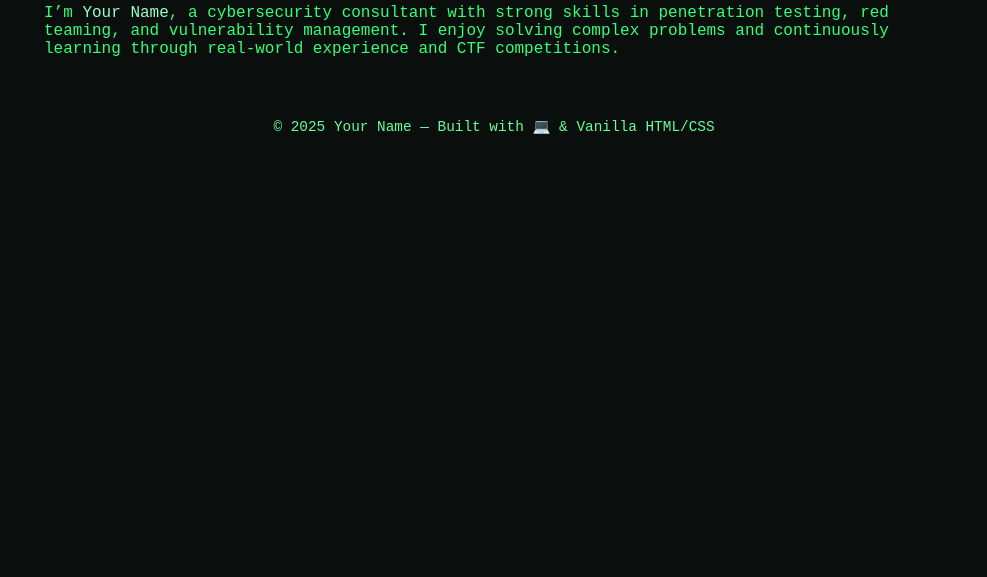
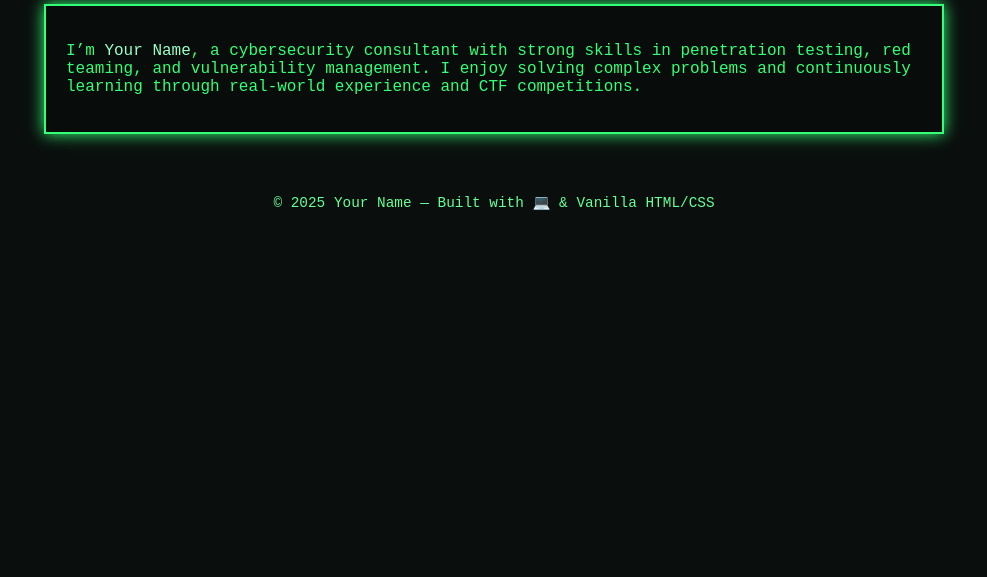
Before and after one commit to htinaunglu/htinaunglu.github.io, a plain HTML site: page index.html in a window 1280 px wide. Shown: the part 223-800 px from the top of the page, without its empty margins (146-1133 px from the left). Drawn offline with Linux system fonts and the light colour scheme.

Commit message:
added CRT effect to the body texts

```diff
--- a/index.html
+++ b/index.html
@@ -82,6 +82,13 @@
       0%, 100% { opacity: 1; }
       50% { opacity: 0; }
     }
+
+    .terminal-box {
+      border: 2px solid #33ff77;
+      padding: 20px;
+      background-color: rgba(0, 0, 0, 0.2);
+      box-shadow: 0 0 15px #33ff77;
+    }
   </style>
 </head>
 
@@ -99,36 +106,44 @@
 
     <section id="about" class="active">
       <h2><span id="header-about"></span><span class="cursor"></span></h2>
+      <div class="terminal-box">
         <p>
           I’m <span class="highlight">Your Name</span>, a cybersecurity consultant with strong skills in penetration testing, red teaming, and vulnerability management. I enjoy solving complex problems and continuously learning through real-world experience and CTF competitions.
         </p>
+      </div>
     </section>
 
     <section id="experience">
       <h2><span id="header-experience"></span><span class="cursor"></span></h2>
+      <div class="terminal-box">
         <ul>
           <li><strong>Security Consultant</strong> @ Telecom Co. (2023 - Present)</li>
           <li><strong>Web Developer</strong> @ Myanmar Co., Ltd. (2022)</li>
           <li><strong>CTF Team Co-founder</strong> & National Representative – ASEAN-Japan Cyber SEA Games</li>
         </ul>
+      </div>
     </section>
 
     <section id="projects">
       <h2><span id="header-projects"></span><span class="cursor"></span></h2>
+      <div class="terminal-box">
         <ul>
           <li>Monthly Top 10 @ HackTheBox / TryHackMe</li>
           <li>Security awareness trainer for 500+ employees</li>
           <li>Built and maintained Python-based recon tools</li>
           <li>Joined MetaCTF, Advent of Cyber, internal red team ops</li>
         </ul>
+      </div>
     </section>
 
     <section id="contact">
       <h2><span id="header-contact"></span><span class="cursor"></span></h2>
+      <div class="terminal-box">
         <p>Email: <a href="mailto:you@example.com">you@example.com</a></p>
         <p>GitHub: <a href="https://github.com/yourusername" target="_blank">github.com/yourusername</a></p>
         <p>LinkedIn: <a href="https://linkedin.com/in/yourprofile" target="_blank">linkedin.com/in/yourprofile</a></p>
         <p><a href="Your_Resume.pdf" target="_blank">📄 Download My Resume (PDF)</a></p>
+      </div>
     </section>
 
     <div class="footer">
```
Lines whose indentation alone changed are shown as unchanged.
